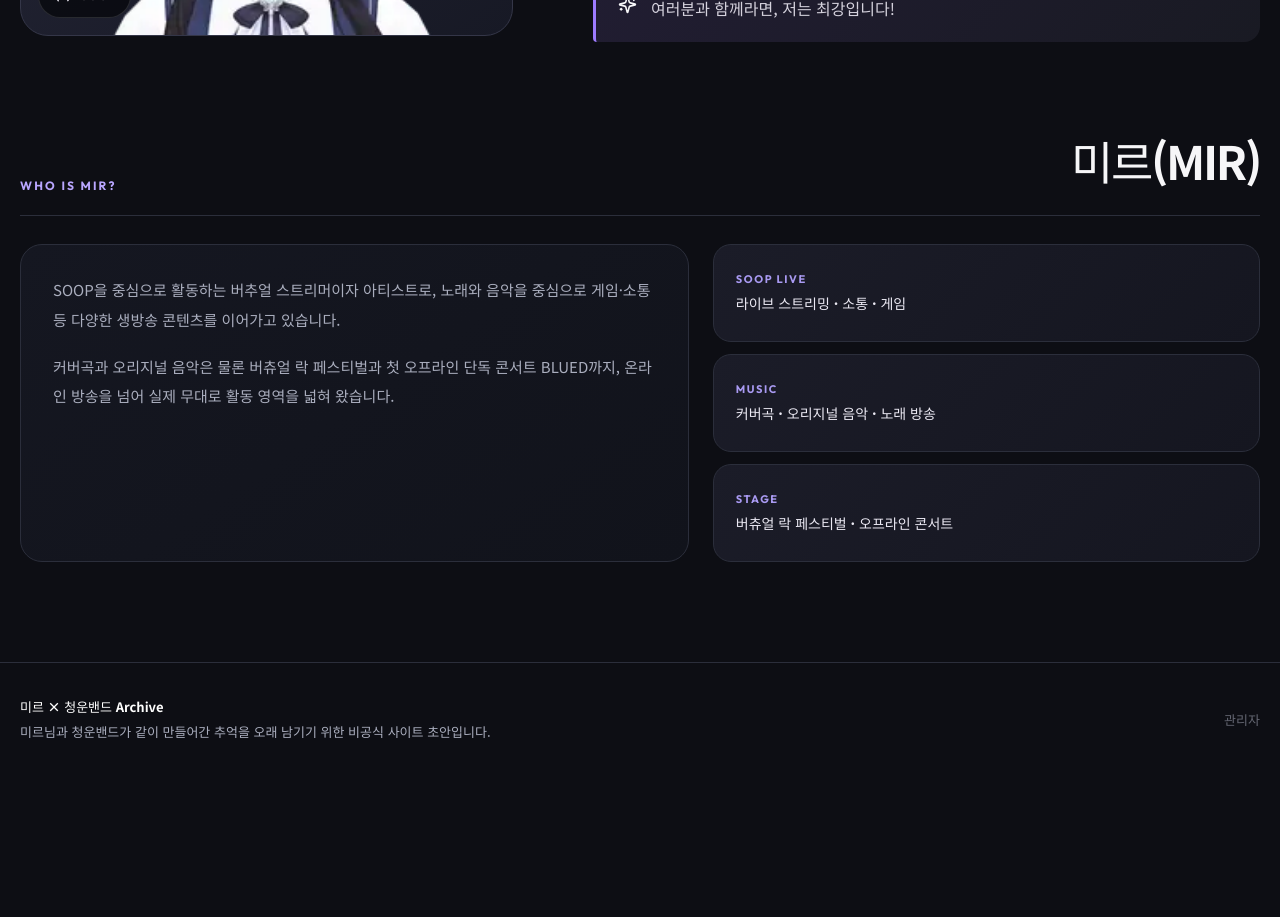
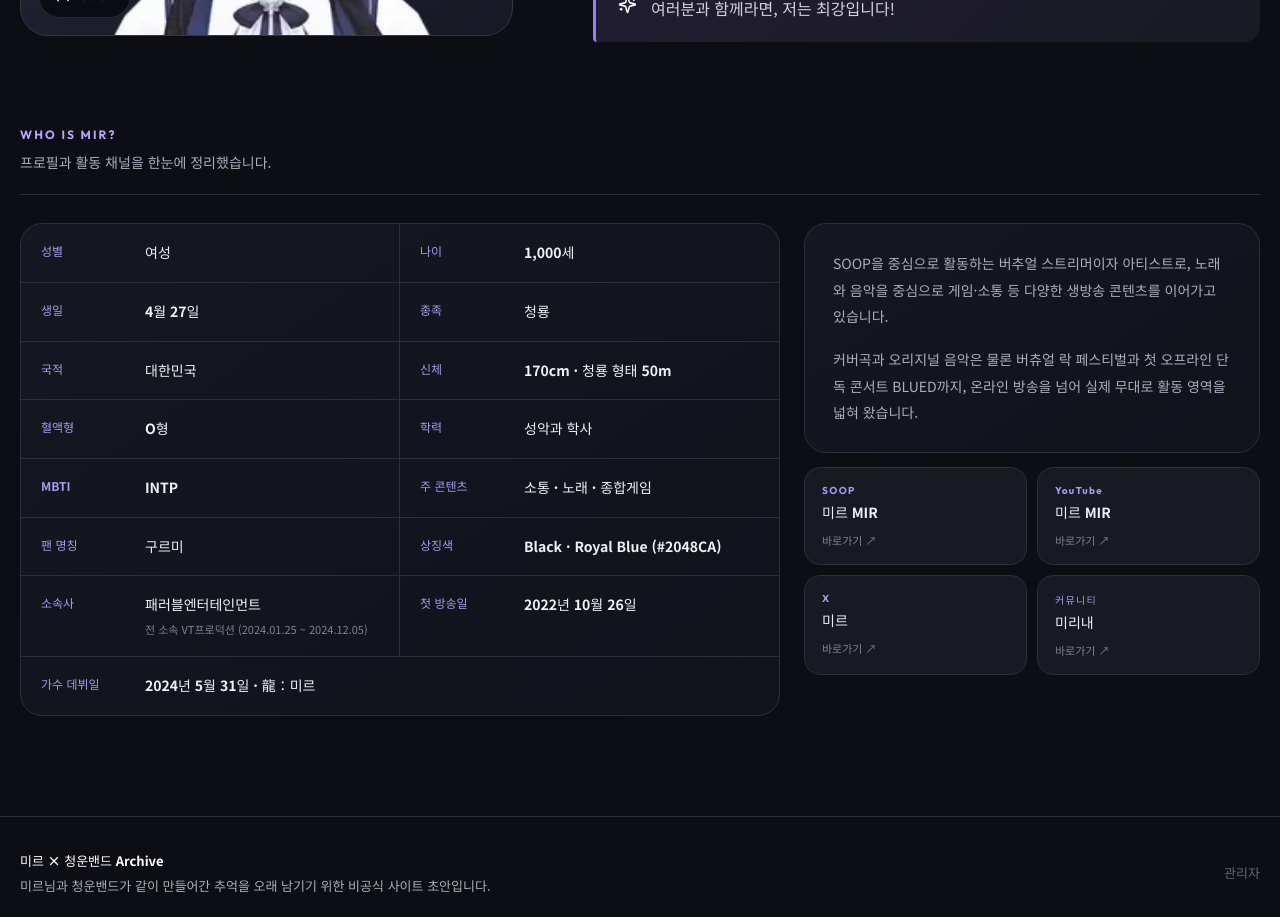
Before and after one commit to seirian/mir-cheongwoon-site, a React (Vite) app: page /mir in a window 1280 px wide. Shown: the part 800-1717 px from the top of the page. Before the commit the page ends 1575 px from the top, so only its background shows below. Built offline with nearby package versions, Linux system fonts and the light colour scheme; no server answers.

Commit message:
Expand MIR profile details

```diff
--- a/src/data/siteData.js
+++ b/src/data/siteData.js
@@ -9,10 +9,28 @@ export const mirProfile = {
     'SOOP을 중심으로 활동하는 버추얼 스트리머이자 아티스트로, 노래와 음악을 중심으로 게임·소통 등 다양한 생방송 콘텐츠를 이어가고 있습니다.',
     '커버곡과 오리지널 음악은 물론 버츄얼 락 페스티벌과 첫 오프라인 단독 콘서트 BLUED까지, 온라인 방송을 넘어 실제 무대로 활동 영역을 넓혀 왔습니다.',
   ],
-  activityCards: [
-    { label: 'SOOP LIVE', value: '라이브 스트리밍 · 소통 · 게임' },
-    { label: 'MUSIC', value: '커버곡 · 오리지널 음악 · 노래 방송' },
-    { label: 'STAGE', value: '버츄얼 락 페스티벌 · 오프라인 콘서트' },
+  profileFacts: [
+    { label: '성별', value: '여성' },
+    { label: '나이', value: '1,000세' },
+    { label: '생일', value: '4월 27일' },
+    { label: '종족', value: '청룡' },
+    { label: '국적', value: '대한민국' },
+    { label: '신체', value: '170cm · 청룡 형태 50m' },
+    { label: '혈액형', value: 'O형' },
+    { label: '학력', value: '성악과 학사' },
+    { label: 'MBTI', value: 'INTP' },
+    { label: '주 콘텐츠', value: '소통 · 노래 · 종합게임' },
+    { label: '팬 명칭', value: '구르미' },
+    { label: '상징색', value: 'Black · Royal Blue (#2048CA)' },
+    { label: '소속사', value: '패러블엔터테인먼트', note: '전 소속 VT프로덕션 (2024.01.25 ~ 2024.12.05)' },
+    { label: '첫 방송일', value: '2022년 10월 26일' },
+    { label: '가수 데뷔일', value: '2024년 5월 31일 · 龍：미르' },
+  ],
+  channels: [
+    { label: 'SOOP', name: '미르 MIR', url: 'https://play.sooplive.com/alice427' },
+    { label: 'YouTube', name: '미르 MIR', url: 'https://www.youtube.com/@%EB%AF%B8%EB%A5%B4MIR' },
+    { label: 'X', name: '미르', url: 'https://x.com/alice427mir' },
+    { label: '커뮤니티', name: '미리내', url: 'https://cafe.naver.com/alice427' },
   ],
   highlights: ['라이브 스트리밍', '음악 · 공연 활동', '팬 커뮤니케이션'],
 };
--- a/src/pages/MirPage.jsx
+++ b/src/pages/MirPage.jsx
@@ -101,21 +101,37 @@ export default function MirPage() {
 
       <section className="section-wrap mir-intro-section">
         <div className="mir-intro-heading">
-          <span className="eyebrow">WHO IS MIR?</span>
-          <h2>미르(MIR)</h2>
+          <div>
+            <span className="eyebrow">WHO IS MIR?</span>
+            <p>프로필과 활동 채널을 한눈에 정리했습니다.</p>
+          </div>
         </div>
-        <div className="mir-intro-panel">
-          <div className="mir-intro-copy">
-            {mirProfile.intro.map((paragraph) => <p key={paragraph}>{paragraph}</p>)}
-          </div>
-          <div className="mir-activity-grid">
-            {mirProfile.activityCards.map((item) => (
-              <article className="mir-activity-card" key={item.label}>
+        <div className="mir-profile-panel">
+          <div className="mir-facts-grid">
+            {mirProfile.profileFacts.map((item) => (
+              <div className="mir-fact-row" key={item.label}>
                 <span>{item.label}</span>
-                <strong>{item.value}</strong>
-              </article>
+                <div>
+                  <strong>{item.value}</strong>
+                  {item.note && <small>{item.note}</small>}
+                </div>
+              </div>
             ))}
           </div>
+          <aside className="mir-profile-aside">
+            <div className="mir-intro-copy">
+              {mirProfile.intro.map((paragraph) => <p key={paragraph}>{paragraph}</p>)}
+            </div>
+            <div className="mir-channel-list">
+              {mirProfile.channels.map((item) => (
+                <a key={item.label} href={item.url} target="_blank" rel="noreferrer">
+                  <span>{item.label}</span>
+                  <strong>{item.name}</strong>
+                  <em>바로가기 ↗</em>
+                </a>
+              ))}
+            </div>
+          </aside>
         </div>
       </section>
     </>
--- a/src/site-final-polish.css
+++ b/src/site-final-polish.css
@@ -12,28 +12,79 @@
 }
 
 .mir-intro-heading {
-  display: flex;
-  align-items: flex-end;
-  justify-content: space-between;
-  gap: 24px;
   padding-bottom: 22px;
   border-bottom: 1px solid var(--line);
 }
 
-.mir-intro-heading h2 {
-  margin: 7px 0 0;
-  font-size: clamp(32px, 4vw, 46px);
-  letter-spacing: -.05em;
+.mir-intro-heading p {
+  margin: 8px 0 0;
+  color: var(--muted);
+  font-size: 14px;
 }
 
-.mir-intro-panel {
+.mir-profile-panel {
   display: grid;
-  grid-template-columns: 1.1fr .9fr;
+  grid-template-columns: minmax(0, 1.25fr) minmax(300px, .75fr);
   gap: 24px;
   padding-top: 28px;
+  align-items: start;
 }
+.mir-facts-grid {
+  display: grid;
+  grid-template-columns: repeat(2, minmax(0, 1fr));
+  overflow: hidden;
+  border: 1px solid var(--line);
+  border-radius: 22px;
+  background: linear-gradient(145deg, var(--surface), #11131b);
+}
+
+.mir-fact-row {
+  min-width: 0;
+  padding: 18px 20px;
+  display: grid;
+  grid-template-columns: 92px minmax(0, 1fr);
+  gap: 12px;
+  border-bottom: 1px solid var(--line);
+}
+
+.mir-fact-row:nth-child(odd) {
+  border-right: 1px solid var(--line);
+}
+
+.mir-fact-row:last-child {
+  grid-column: 1 / -1;
+  border-right: 0;
+  border-bottom: 0;
+}
+
+.mir-fact-row > span {
+  color: #a99af2;
+  font-size: 12px;
+  font-weight: 700;
+}
+.mir-fact-row strong {
+  display: block;
+  color: #f1f0f6;
+  font-size: 14px;
+  line-height: 1.55;
+  word-break: keep-all;
+}
+
+.mir-fact-row small {
+  display: block;
+  margin-top: 5px;
+  color: #7f8291;
+  font-size: 11px;
+  line-height: 1.55;
+}
+
+.mir-profile-aside {
+  display: grid;
+  gap: 14px;
+}
+
 .mir-intro-copy {
-  padding: 30px 32px;
+  padding: 26px 28px;
   border: 1px solid var(--line);
   border-radius: 22px;
   background: linear-gradient(145deg, var(--surface), #11131b);
@@ -42,49 +93,62 @@
 .mir-intro-copy p {
   margin: 0;
   color: var(--muted);
-  font-size: 15px;
-  line-height: 1.95;
+  font-size: 14px;
+  line-height: 1.9;
+}
+.mir-intro-copy p + p {
+  margin-top: 16px;
 }
 
-.mir-intro-copy p + p {
-  margin-top: 18px;
+.mir-channel-list {
+  display: grid;
+  grid-template-columns: repeat(2, minmax(0, 1fr));
+  gap: 10px;
 }
 
-.mir-activity-grid {
-  display: grid;
-  gap: 12px;
+.mir-channel-list a {
+  min-width: 0;
+  padding: 16px 17px;
+  display: flex;
+  flex-direction: column;
+  border: 1px solid var(--line);
+  border-radius: 16px;
+  background: #171923;
+  transition: transform .2s ease, border-color .2s ease, background .2s ease;
 }
 
-.mir-activity-card {
-  display: flex;
-  flex-direction: column;
-  justify-content: center;
-  min-height: 98px;
-  padding: 20px 22px;
-  border: 1px solid var(--line);
-  border-radius: 18px;
-  background: linear-gradient(135deg, #1b1c28, #151620);
+.mir-channel-list a:hover {
+  transform: translateY(-2px);
+  border-color: #58516f;
+  background: #1c1e2a;
 }
 
-.mir-activity-card span {
-  font: 700 11px Outfit, sans-serif;
-  letter-spacing: .14em;
+.mir-channel-list span {
   color: #a99af2;
+  font: 700 10px Outfit, sans-serif;
+  letter-spacing: .13em;
 }
-.mir-activity-card strong {
-  margin-top: 7px;
-  color: #eceaf4;
+.mir-channel-list strong {
+  margin-top: 5px;
+  color: #f0eef6;
   font-size: 14px;
-  line-height: 1.55;
+  line-height: 1.45;
+}
+
+.mir-channel-list em {
+  margin-top: 10px;
+  color: #7f8291;
+  font-size: 11px;
+  font-style: normal;
 }
 
 @media (max-width: 900px) {
-  .mir-intro-panel {
+  .mir-profile-panel {
     grid-template-columns: 1fr;
   }
 
-  .mir-activity-grid {
-    grid-template-columns: repeat(3, 1fr);
+  .mir-profile-aside {
+    grid-template-columns: 1fr;
   }
 }
 
@@ -95,16 +159,31 @@
     flex-basis: 32px;
     border-radius: 10px;
   }
-
   .mir-intro-section {
     padding-top: 54px;
+  }
+
+  .mir-facts-grid {
+    grid-template-columns: 1fr;
+  }
+
+  .mir-fact-row,
+  .mir-fact-row:nth-child(odd),
+  .mir-fact-row:last-child {
+    grid-column: auto;
+    border-right: 0;
+    border-bottom: 1px solid var(--line);
+  }
+
+  .mir-fact-row:last-child {
+    border-bottom: 0;
   }
 
   .mir-intro-copy {
     padding: 24px 22px;
   }
 
-  .mir-activity-grid {
+  .mir-channel-list {
     grid-template-columns: 1fr;
   }
 }
```
